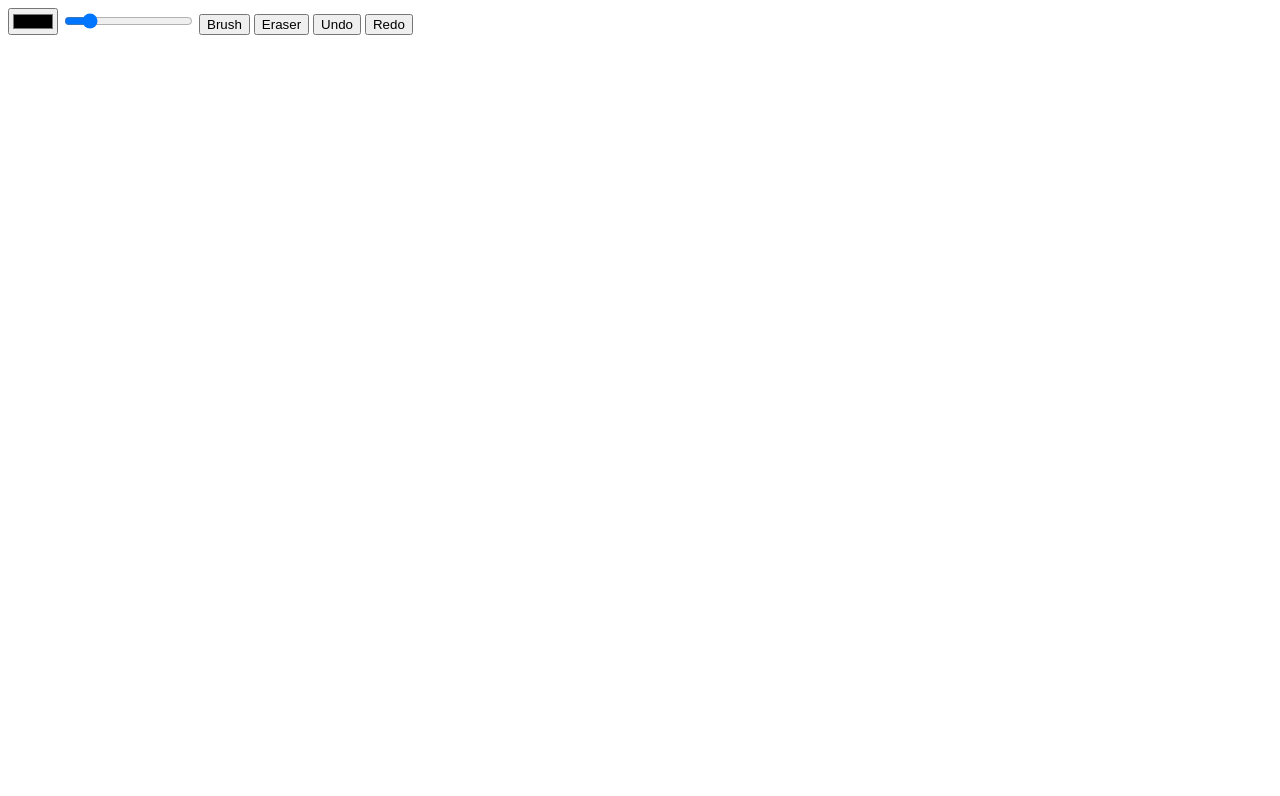
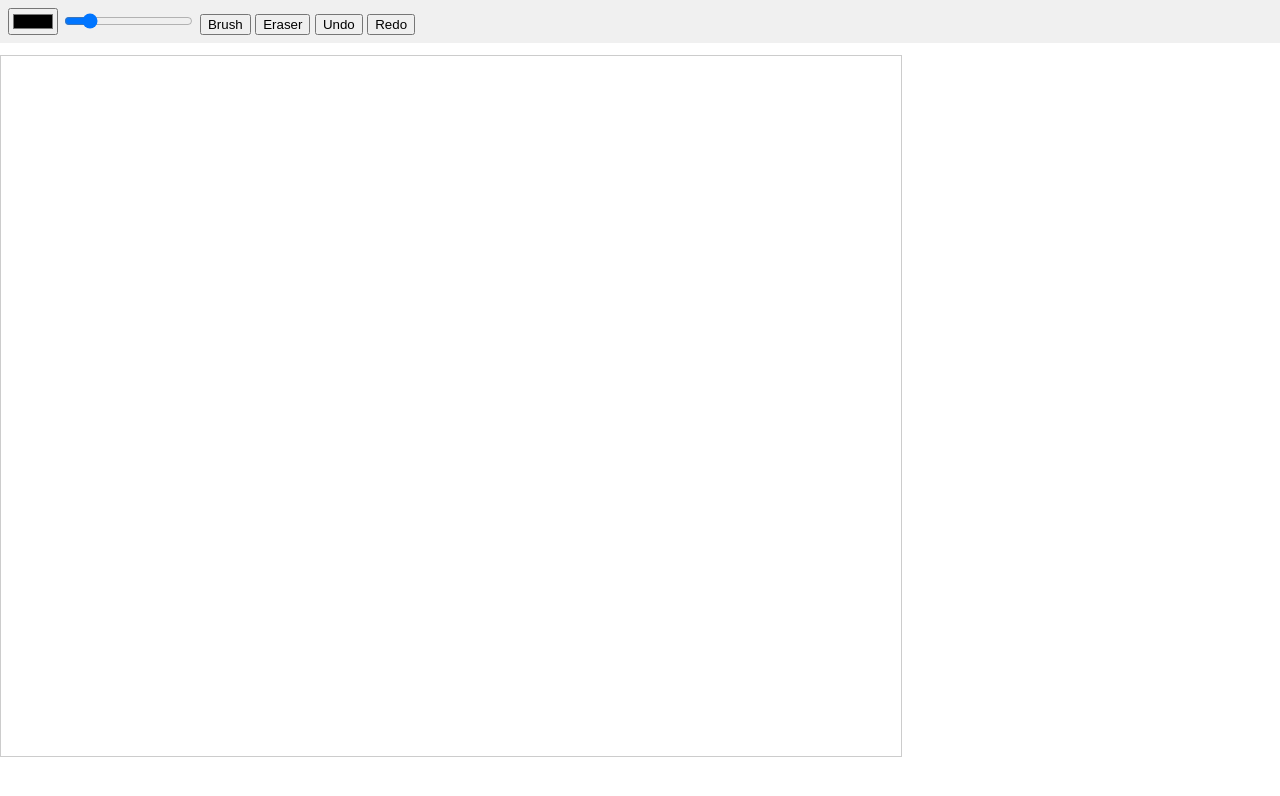
Before and after one commit to satishreddy955/CanvasAssign, a website: page client/index.html in a window 1280 px wide. Drawn offline with nearby package versions, Linux system fonts and the light colour scheme.

Commit message:
Update index.html

```diff
--- a/client/index.html
+++ b/client/index.html
@@ -4,12 +4,26 @@
   <meta charset="UTF-8" />
   <meta name="viewport" content="width=device-width, initial-scale=1.0" />
   <title>Collaborative Canvas</title>
+
+  <style>
+    body { margin: 0; font-family: Arial, sans-serif; }
+    #toolbar { padding: 8px; background: #f0f0f0; }
+    #users { padding: 6px; font-size: 14px; }
+    canvas { border: 1px solid #ccc; display: block; }
+    .cursor {
+      position: absolute;
+      width: 8px;
+      height: 8px;
+      border-radius: 50%;
+      pointer-events: none;
+    }
+  </style>
 </head>
 <body>
 
   <div id="toolbar">
-    <input type="color" id="colorPicker" />
-    <input type="range" id="sizePicker" min="1" max="20" value="4" />
+    <input type="color" id="colorPicker">
+    <input type="range" id="sizePicker" min="1" max="20" value="4">
     <button id="brushBtn">Brush</button>
     <button id="eraserBtn">Eraser</button>
     <button id="undoBtn">Undo</button>
@@ -17,13 +31,12 @@
   </div>
 
   <div id="users"></div>
-
   <canvas id="canvas" width="900" height="700"></canvas>
 
-  <!-- ✅ Socket.IO client (MUST come first) -->
+  <!-- ✅ Socket.IO CDN (MUST be first) -->
   <script src="https://cdn.socket.io/4.7.2/socket.io.min.js"></script>
 
-  <!-- ✅ Your JS files (NO module type) -->
+  <!-- ✅ App scripts -->
   <script src="./canvas.js"></script>
   <script src="./websocket.js"></script>
   <script src="./main.js"></script>
```
